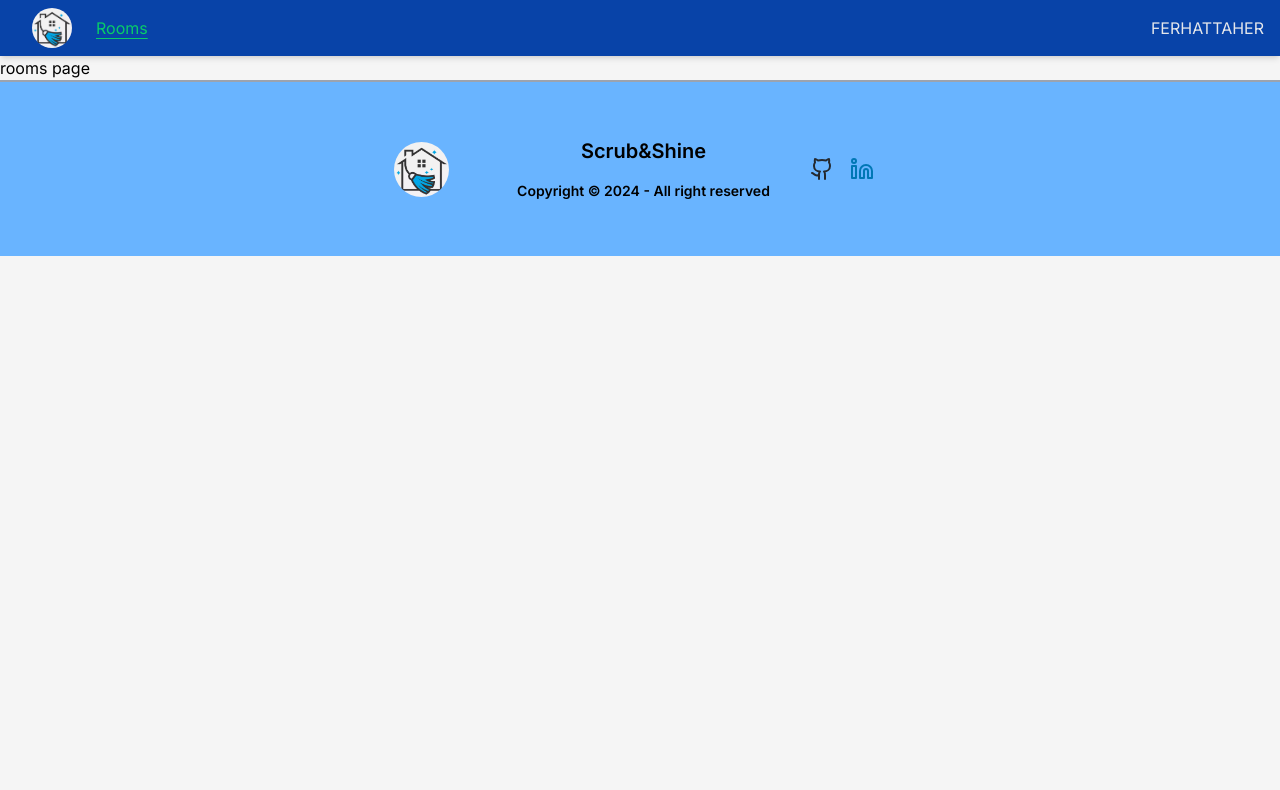
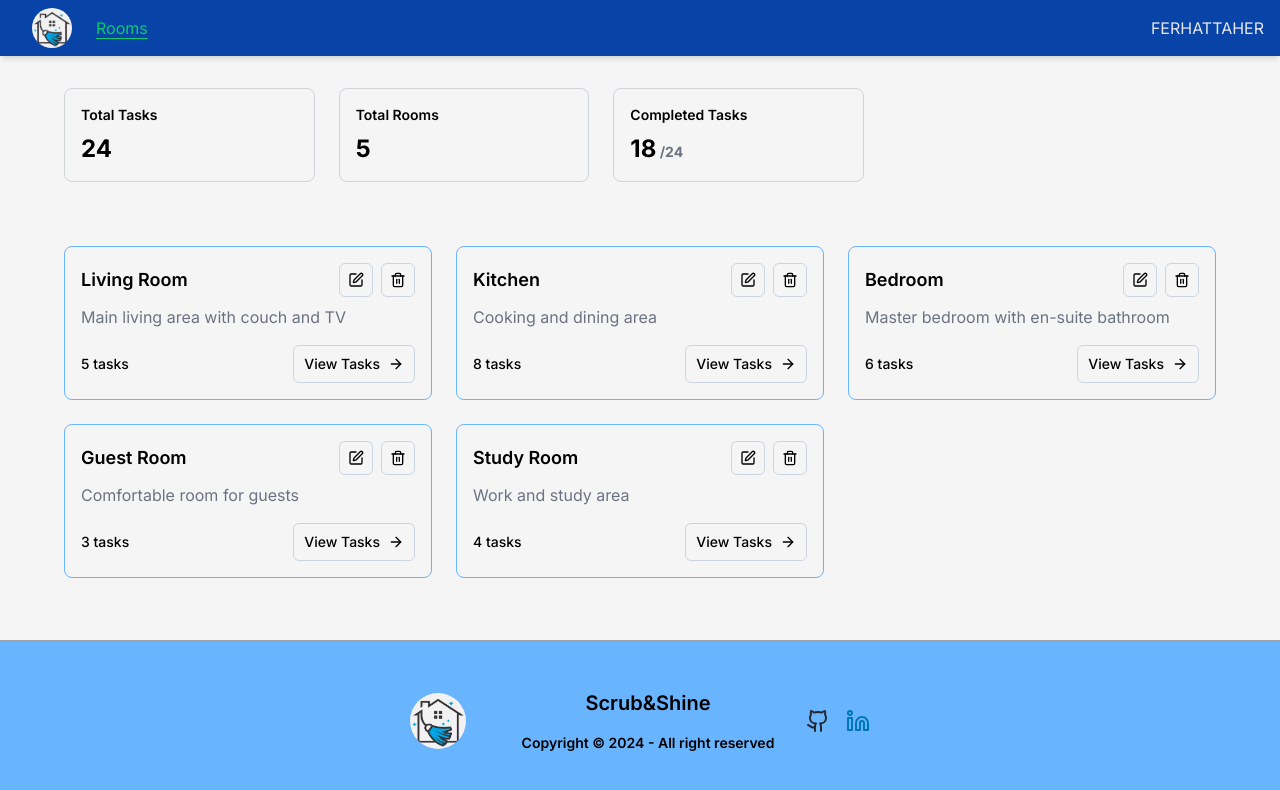
Before and after one commit to Ferhatmedtahar/ScrubAndShine, a Next.js app: page /rooms in a window 1280 px wide. Shown: the top 790 px of the page. Built offline with nearby package versions, Linux system fonts and the light colour scheme.

Commit message:
added the rooms page & fix layout issue

```diff
--- a/app/layout.tsx
+++ b/app/layout.tsx
@@ -18,10 +18,10 @@ export default function RootLayout({
 }) {
   return (
     <html lang="en">
-      <body className=" bg-bg-200 ">
+      <body className=" bg-bg-200 min-h-screen flex flex-col">
         <NavBar />
+        <main className="flex-grow">{children}</main>
 
-        {children}
         <Footer />
       </body>
     </html>
--- a/app/rooms/page.tsx
+++ b/app/rooms/page.tsx
@@ -1,7 +1,15 @@
+import RoomsList from "@/components/RoomsList";
+import Stats from "@/components/Stats";
+
 export const metadata = {
   title: "Rooms",
 };
 
 export default function page() {
-  return <div className="container">rooms page</div>;
+  return (
+    <main className=" max-container padding-container flex   flex-col gap-4">
+      <Stats />
+      <RoomsList />
+    </main>
+  );
 }
--- /dev/null
+++ b/components/AnalyticsCard.tsx
@@ -0,0 +1,37 @@
+function AnalyticsCard({
+  title,
+  value,
+  total,
+}: {
+  title: string;
+  value: number;
+  total?: number;
+}) {
+  if (!total) total = 0;
+  return (
+    <div
+      className={` ${
+        value / total === 1
+          ? "bg-accent-200 hover:bg-accent-100"
+          : "hover:bg-bg-300"
+      }  border border-gray-300 flex flex-col   rounded-lg p-4  transition-all duration-300 `}
+    >
+      <div className="flex flex-row items-center justify-between pb-2 ">
+        <h1 className="text-sm font-semibold">{title}</h1>
+      </div>
+
+      <div className="text-2xl font-bold cursor-default">
+        {value}
+        {total ? (
+          <span className="text-sm text-gray-500 hover:text-accent-200 transition-all duration-200 ">
+            {" "}
+            /{total}
+          </span>
+        ) : (
+          ""
+        )}
+      </div>
+    </div>
+  );
+}
+export default AnalyticsCard;
--- a/components/Footer.tsx
+++ b/components/Footer.tsx
@@ -4,14 +4,14 @@ import Link from "next/link";
 
 export default function Footer() {
   return (
-    <footer className="max-Container padding-container p-8 h-44 bg-darkPrimary-300 border-t-2 border-gray-400 flex justify-center items-center gap-10">
-      <Link href="/" className="flex items-center gap-4 z-10 mx-7">
+    <footer className="max-Container padding-container p-8 h-40 bg-darkPrimary-300 border-t-2 border-gray-400 flex justify-center items-center sm:gap-8 xs:gap-2">
+      <Link href="/" className=" gap-4 z-10">
         <Image
-          className="cursor-pointer rounded-full aspect-square "
+          className="cursor-pointer rounded-full aspect-square  sm:h-14 sm:w-14 xs:h-10 xs:w-10 mr-6 "
           alt="logo"
           src={"/logo1.png"}
           width={55}
-          height={500}
+          height={55}
           quality={95}
         />
       </Link>
@@ -25,7 +25,7 @@ export default function Footer() {
         </h2>
       </div>
       <nav>
-        <div className="grid grid-flow-col gap-4 mr-10">
+        <div className="grid grid-flow-col gap-4 ">
           <a
             href="https://github.com/Ferhatmedtahar"
             target="_blank"
--- /dev/null
+++ b/components/RoomButton.tsx
@@ -0,0 +1,22 @@
+function RoomButton({
+  children,
+  variant,
+}: {
+  children: React.ReactNode;
+  variant?: string;
+}) {
+  let hovering: string = "";
+  if (variant === "delete")
+    hovering = `hover:bg-red-500  hover:border-red-700 `;
+  if (variant === "edit")
+    hovering = `hover:bg-darkPrimary-300  hover:border-darkPrimary-200 `;
+  if (variant === "base") hovering = `hover:bg-slate-200   `;
+  return (
+    <button
+      className={`p-2 flex items-center  rounded-md border border-slate-300  ${hovering} transition-all duration-100`}
+    >
+      {children}
+    </button>
+  );
+}
+export default RoomButton;
--- /dev/null
+++ b/components/RoomItem.tsx
@@ -0,0 +1,45 @@
+import { ArrowRight, Edit, Trash2 } from "lucide-react";
+import Link from "next/link";
+import RoomButton from "./RoomButton";
+
+export default function RoomItem({
+  title,
+  description,
+  tasksCount,
+}: {
+  title: string;
+  description: string;
+  tasksCount: number;
+}) {
+  return (
+    <div className="border border-darkPrimary-300  rounded-lg p-4 hover:bg-bg-300 transition-all duration-150">
+      <div className="flex flex-row items-center justify-between space-y-0 pb-2">
+        <h1 className="text-lg  font-semibold">{title}</h1>
+        <div className="flex space-x-2">
+          <RoomButton variant="edit">
+            <Edit className="h-4 w-4" />
+          </RoomButton>
+          <RoomButton variant="delete">
+            <Trash2 className="h-4 w-4" />
+          </RoomButton>
+        </div>
+      </div>
+      <div>
+        <p className="text-xs text-gray-500 mb-4 sm:text-sm md:text-base ">
+          {description}
+        </p>
+        <div className=" flex justify-between items-center ">
+          <span className="text-sm font-medium">{tasksCount} tasks</span>
+          <RoomButton variant="base">
+            <Link
+              className="flex items-center text-sm font-medium px-0.5 "
+              href={`/rooms/${title.toLowerCase().replace(" ", "-")}/tasks`}
+            >
+              View Tasks <ArrowRight className="ml-2 h-4 w-4" />
+            </Link>
+          </RoomButton>
+        </div>
+      </div>
+    </div>
+  );
+}
--- /dev/null
+++ b/components/RoomsList.tsx
@@ -0,0 +1,43 @@
+import RoomItem from "./RoomItem";
+
+export default function RoomsList() {
+  const roomsData = [
+    {
+      title: "Living Room",
+      description: "Main living area with couch and TV",
+      tasksCount: 5,
+    },
+    {
+      title: "Kitchen",
+      description: "Cooking and dining area",
+      tasksCount: 8,
+    },
+    {
+      title: "Bedroom",
+      description: "Master bedroom with en-suite bathroom",
+      tasksCount: 6,
+    },
+    {
+      title: "Guest Room",
+      description: "Comfortable room for guests",
+      tasksCount: 3,
+    },
+    {
+      title: "Study Room",
+      description: "Work and study area",
+      tasksCount: 4,
+    },
+  ];
+  return (
+    <div className="grid   grid-cols-1 md:grid-cols-2 lg:grid-cols-3 gap-6  my-4">
+      {roomsData.map((room) => (
+        <RoomItem
+          key={room.title}
+          title={room.title}
+          description={room.description}
+          tasksCount={room.tasksCount}
+        />
+      ))}
+    </div>
+  );
+}
--- /dev/null
+++ b/components/Stats.tsx
@@ -0,0 +1,11 @@
+import AnalyticsCard from "./AnalyticsCard";
+
+export default function Stats() {
+  return (
+    <div className="grid grid-cols-1 md:grid-cols-3 gap-6 my-8 max-w-[800px] ">
+      <AnalyticsCard title="Total Tasks" value={24} />
+      <AnalyticsCard title="Total Rooms" value={5} />
+      <AnalyticsCard title="Completed Tasks" value={18} total={24} />
+    </div>
+  );
+}
--- a/tailwind.config.ts
+++ b/tailwind.config.ts
@@ -27,7 +27,8 @@ module.exports = {
         bg: {
           100: "#FFFFFF",
           200: "#f5f5f5",
-          300: "#edffff",
+          300: "#f5fcfc",
+          400: "#efffff",
         },
         // Dark Mode Colors
         darkPrimary: {
```
